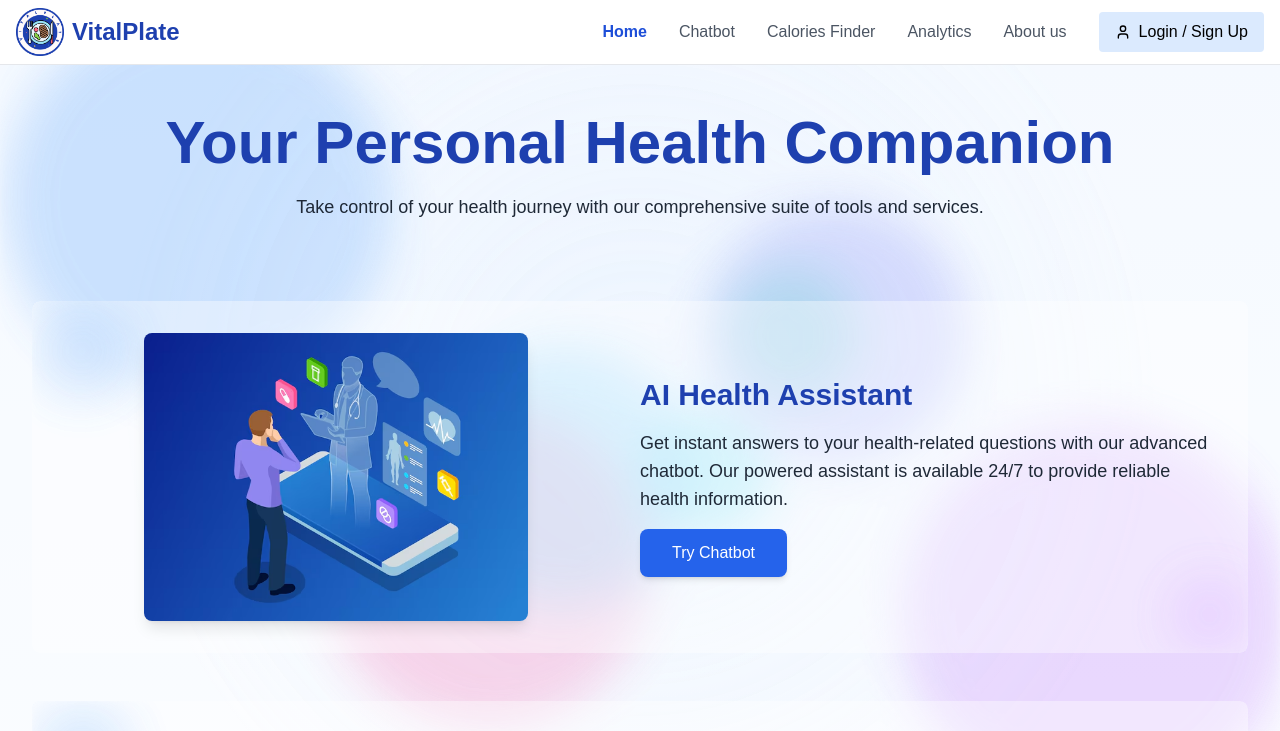
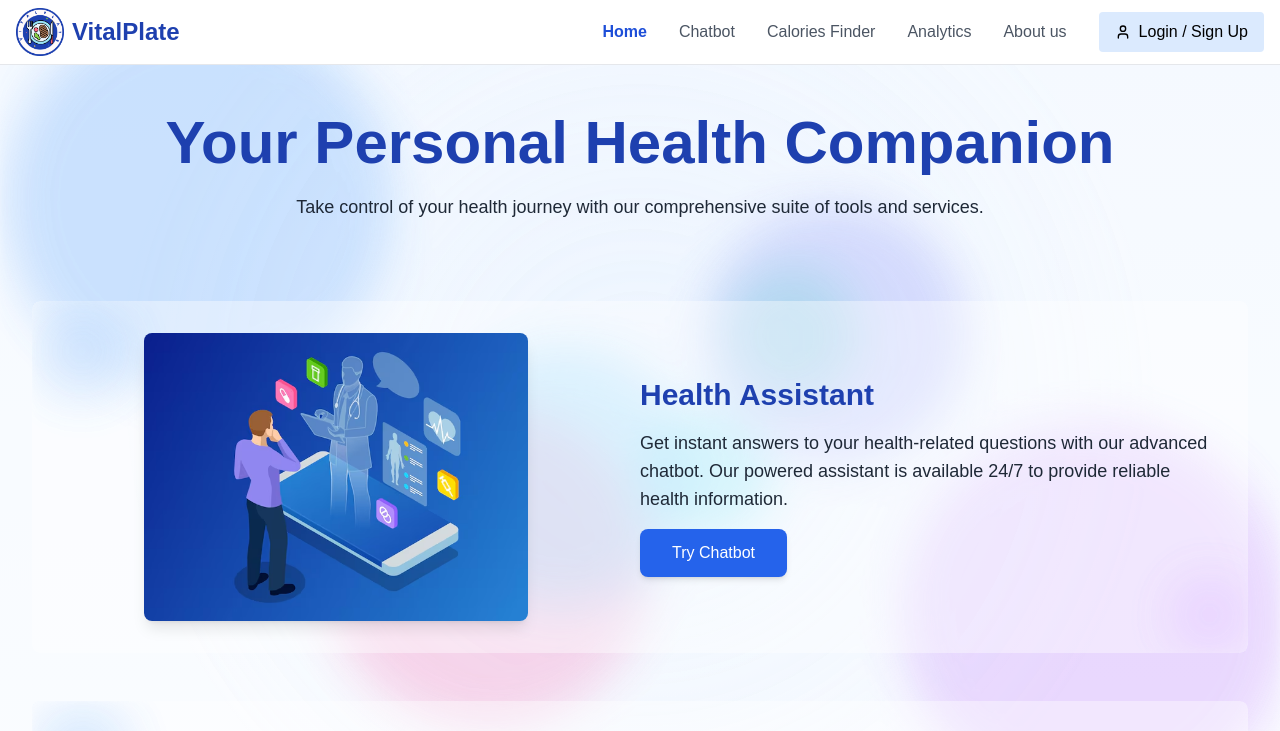
Before and after one commit to ParsaBazrpash/VitalPlate, a Next.js app: page / in a window 1280 px wide. Shown: the top 731 px of the page. Built offline with nearby package versions, Linux system fonts and the light colour scheme; no server answers.

Commit message:
Update page.tsx

```diff
--- a/src/app/page.tsx
+++ b/src/app/page.tsx
@@ -97,13 +97,13 @@ const LandingPage: React.FC = () => {
 
           {/* Features Section */}
           <div className="mt-12 sm:mt-20 space-y-8 sm:space-y-12">
-            {/* AI Health Assistant */}
+            {/*Health Assistant */}
             <div className="relative flex flex-col md:flex-row items-center gap-4 sm:gap-8 rounded-lg p-4 sm:p-8 hover:shadow-xl transition-all duration-300 overflow-hidden">
               <CardBackground />
               <div className="relative z-10 w-full md:w-1/3 max-w-[200px] mx-auto md:max-w-none">
                 <Image
                   src="/images/AIimage.png"
-                  alt="AI Health Assistant"
+                  alt="Health Assistant"
                   width={400}
                   height={300}
                   className="rounded-lg w-full h-40 sm:h-auto object-cover shadow-lg"
@@ -111,7 +111,7 @@ const LandingPage: React.FC = () => {
               </div>
               <div className="relative z-10 w-full md:w-1/2 space-y-2 sm:space-y-4 text-center md:text-left">
                 <h3 className="text-2xl sm:text-3xl font-semibold text-blue-800">
-                  AI Health Assistant
+                  Health Assistant
                 </h3>
                 <p className="text-sm sm:text-lg text-gray-800">
                   Get instant answers to your health-related questions with our advanced chatbot. Our powered assistant is available 24/7 to provide reliable health information.
```
